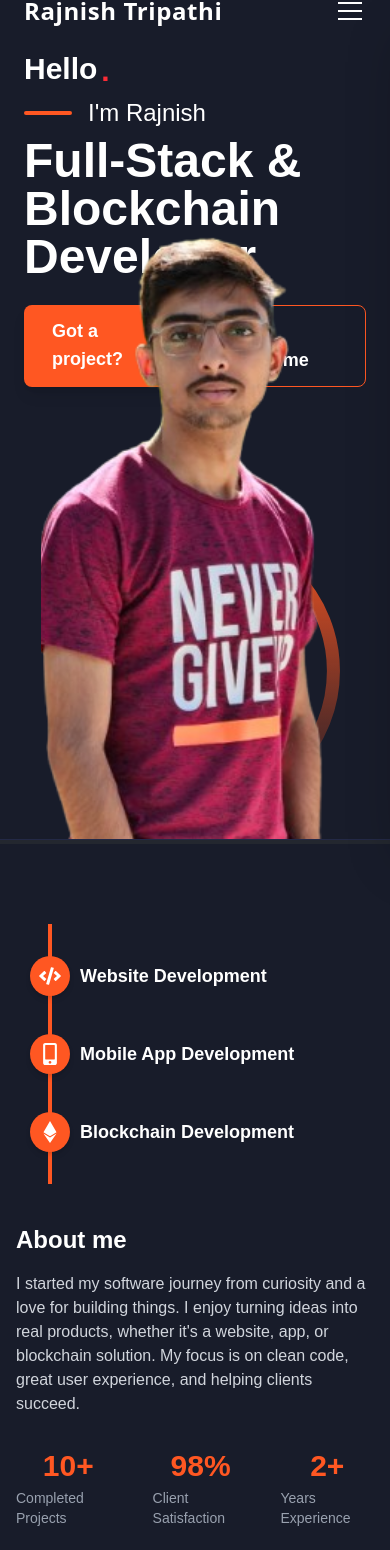
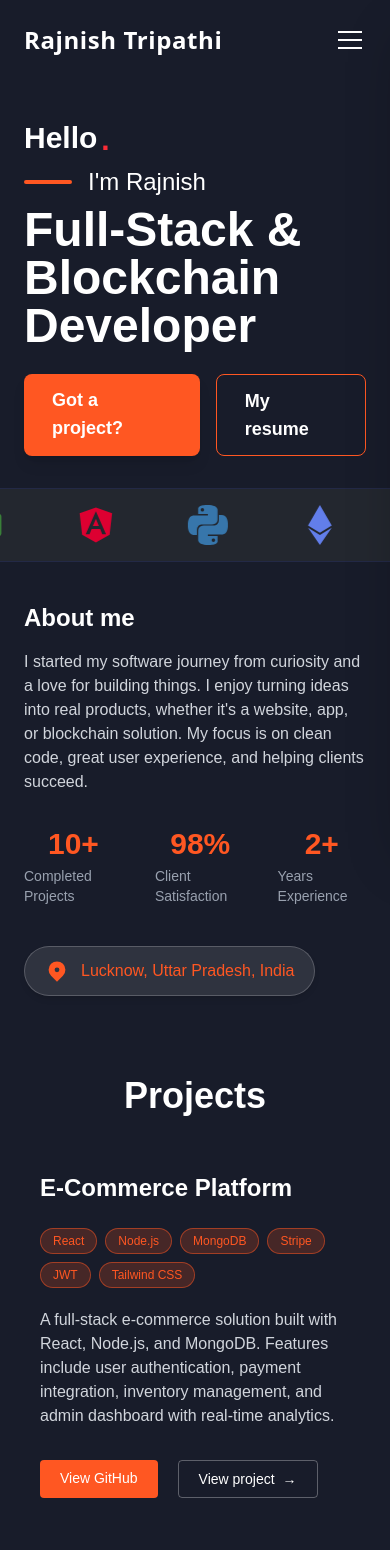
Before and after one commit to RajnishXCode/portfolio, a React (Vite) app: page / in a window 390 px wide. Shown: the top 1550 px of the page. Built offline with nearby package versions, Linux system fonts and the light colour scheme; a web font is replaced by a local one.

Commit message:
feat: add tailwind-scrollbar-hide dependency and update styles across components for improved UI responsiveness

```diff
--- a/package.json
+++ b/package.json
@@ -15,6 +15,7 @@
     "react-dom": "^19.1.0",
     "react-icons": "^5.5.0",
     "react-router-dom": "^7.6.3",
+    "tailwind-scrollbar-hide": "^4.0.0",
     "tailwindcss": "^4.1.11"
   },
   "devDependencies": {
--- a/src/components/Footer.tsx
+++ b/src/components/Footer.tsx
@@ -6,8 +6,8 @@ import { footerText, userTitle, socialLinks } from "../constants/globalData";
 function Footer() {
   return (
     <div className="bg-background text-white flex flex-col items-center justify-center py-5 mt-10 border-t border-[#232946] backdrop-blur-sm">
-      <div className="text-2xl font-bold">{userTitle}</div>
-      <div className="text-sm">{footerText}</div>
+      <div className="text-xl md:text-2xl font-bold">{userTitle}</div>
+      <div className="text-[10px] md:text-sm">{footerText}</div>
       <div className="flex flex-row items-center justify-center gap-4 mt-4">
         <div
           className="flex items-center justify-center bg-white rounded-full p-2 cursor-pointer"
--- a/src/components/Homepage/About.tsx
+++ b/src/components/Homepage/About.tsx
@@ -3,9 +3,9 @@ import { timeline, stats, aboutData } from '../../constants/Homepage/aboutData';
 
 const About: React.FC = () => {
   return (
-    <section className="w-full max-w-6xl mx-auto flex flex-col md:flex-row gap-10 md:gap-20 py-20 md:py-28 px-4 md:px-8">
+    <section className="w-full max-w-6xl mx-auto flex flex-col md:flex-row gap-10 md:gap-20 py-10 md:py-20 md:py-28 px-6 md:px-8">
 
-      <div className="md:w-1/2 flex flex-col items-start">
+      <div className="hidden md:flex md:w-1/2 flex-col items-start">
         <div className="relative flex flex-col justify-center h-full" style={{ minHeight: '260px' }}>
           <div className="absolute left-8 top-0 bottom-0 w-1 bg-secondary z-0" style={{height: '100%'}}></div>
           <div className="flex flex-col justify-between h-full" style={{ minHeight: '220px' }}>
--- a/src/components/Homepage/Hero.tsx
+++ b/src/components/Homepage/Hero.tsx
@@ -17,12 +17,12 @@ const Hero = () => {
   };
 
   return (
-    <section className="relative h-screen min-h-screen flex flex-col justify-center bg-primary overflow-hidden">
+    <section className="relative h-auto md:h-screen flex flex-col justify-center bg-primary overflow-hidden">
       <Navbar />
 
       <div className="flex flex-col md:flex-row items-center justify-center w-full max-w-6xl mx-auto gap-0 flex-grow h-full px-6 md:px-12">
 
-        <div className="w-full md:w-1/2 flex flex-col justify-center items-start h-full md:pr-8 z-10">
+        <div className="w-full mt-10 md:w-1/2 flex flex-col justify-center items-start h-full md:pr-8 z-10">
           <div className="flex flex-col justify-center h-full w-full">
             <span className="block text-3xl md:text-4xl font-bold text-white mb-2">
               {heroData.greeting}<span className="text-red-500 align-middle ml-1">.</span>
@@ -54,7 +54,7 @@ const Hero = () => {
           </div>
         </div>
 
-        <div className="w-full md:w-1/2 flex items-center justify-center relative h-full min-h-[420px]">
+        <div className="hidden md:flex w-full md:w-1/2 items-center justify-center relative h-full min-h-[420px]">
           {/* Chevrons */}
           <FaLessThan size={100} className='text-secondary/70 absolute -left-5 top-[40%] -translate-y-1/2 z-0 hidden md:block' />
           <FaGreaterThan  size={100} className='text-secondary/70 absolute -right-5 top-[80%] -translate-y-1/2 z-0 hidden md:block' />
--- a/src/components/Homepage/Portfolio.tsx
+++ b/src/components/Homepage/Portfolio.tsx
@@ -3,19 +3,19 @@ import { projects, portfolioData } from '../../constants/Homepage/portfolioData'
 
 const Portfolio: React.FC = () => {
   return (
-    <section id="projects" className="min-h-screen bg-primary py-20">
+    <section id="projects" className="min-h-screen bg-primary py-10 md:py-20 px-6 md:px-12">
       <div className="max-w-6xl mx-auto px-4">
         {/* Section Header */}
-        <div className="flex flex-col items-center mb-20">
+        <div className="flex flex-col items-center mb-10 md:mb-20 ">
           <h2 className="text-4xl font-bold text-white text-center mb-4">{portfolioData.section.title}</h2>
-          <div className="relative">
+          <div className="relative hidden md:block">
             <div className="h-16 w-1 bg-secondary mx-auto"></div>
             <div className="absolute bottom-0 left-1/2 transform translate-x-[-40%] translate-y-4 h-2 w-2 bg-secondary rounded-full"></div>
           </div>
         </div>
 
         {/* Projects List */}
-        <div className="space-y-32 mt-16">
+        <div className="space-y-12 md:mt-16">
           {projects.map((project, idx) => (
             <div
               key={idx}
@@ -59,7 +59,7 @@ const Portfolio: React.FC = () => {
               </div>
 
               {/* Project Image */}
-              <div className="lg:w-1/2 flex items-center justify-center">
+              <div className="lg:w-1/2 flex items-center justify-center hidden md:block">
                 <div className={`relative w-full ${idx % 2 === 0 ? 'flex justify-end' : 'flex justify-start'}`}>
                   {/* Shadow box behind content */}
                   <div className={`absolute w-5/6 h-full rounded-lg border-2 border-white/20 shadow-lg
--- a/src/components/Homepage/Pricing.tsx
+++ b/src/components/Homepage/Pricing.tsx
@@ -19,23 +19,23 @@ const Pricing = () => {
   };
 
   return (
-    <section className="min-h-screen bg-[#181c2a] dark:bg-[#181c2a] py-20 px-6 md:px-12">
+    <section className="min-h-screen bg-[#181c2a] dark:bg-[#181c2a] py-10 md:py-20 px-6 md:px-12">
       <div className=" mx-auto px-4 sm:px-6 lg:px-8">
-        <div className="text-center mb-16">
+        <div className="text-center mb-10 md:mb-16">
           <h2 className="text-3xl md:text-4xl font-bold text-white mb-4">
             {sectionTitle}
           </h2>
-          <p className="text-xl text-gray-300 max-w-3xl mx-auto">
+          <p className="text-md md:text-xl text-gray-300 max-w-3xl mx-auto">
             {sectionDescription1} <br /> {sectionDescription2}
           </p>
         </div>
 
         {/* Pricing Cards */}
-        <div className="grid grid-cols-1 md:grid-cols-3 gap-8">
+        <div className="md:grid grid-cols-1 md:grid-cols-3 gap-8 overflow-x-auto md:overflow-visible flex md:block space-x-4 md:space-x-0 px-2 md:px-0 h-auto py-8 scrollbar-hide">
           {pricingPlans.map((plan, index) => (
             <div
               key={index}
-              className={`relative bg-white/10 dark:bg-white/10 rounded-2xl shadow-lg hover:shadow-accent/30 transition-all duration-300 transform hover:-translate-y-2 border-2 ${
+              className={`min-w-[85%] md:min-w-0 relative bg-white/10 dark:bg-white/10 rounded-2xl shadow-lg hover:shadow-accent/30 transition-all duration-300 transform hover:-translate-y-2 border-2 ${
                 plan.popular
                   ? "border-secondary scale-105"
                   : "border-white/20 dark:border-white/20 hover:border-secondary"
@@ -55,16 +55,6 @@ const Pricing = () => {
                 <h3 className="text-2xl font-bold text-white mb-2">
                   {plan.name}
                 </h3>
-
-                {/* Price */}
-                {/* <div className="mb-4">
-                  <span className="text-4xl font-bold text-white">
-                    {plan.price}
-                  </span>
-                  <span className="text-gray-300 ml-2">
-                    {plan.duration}
-                  </span>
-                </div> */}
 
                 {/* Description */}
                 <p className="text-gray-300 mb-8 leading-relaxed">
@@ -104,17 +94,17 @@ const Pricing = () => {
         </div>
 
         {/* Additional Info */}
-        <div className="mt-16 text-center">
+        <div className="mt-10 md:mt-16 text-center">
           <div className="bg-white/10 dark:bg-white/10 rounded-2xl p-8 shadow-lg border border-white/20 dark:border-white/20">
             <h3 className="text-2xl font-bold text-white mb-4">
               {customSolutionTitle}
             </h3>
-            <p className="text-white/80 mb-6 max-w-xl mx-auto">
+            <p className="text-white/80 text-sm md:text-base mb-6 max-w-xl mx-auto">
               {customSolutionDescription1} <br /> {customSolutionDescription2}
             </p>
             <div
               onClick={() => ctaHandler("Custom Solution")}
-              className="bg-secondary text-white max-w-md mx-auto px-8 py-4 rounded-lg text-lg font-semibold hover:bg-secondary/80 transition-all duration-300 transform hover:scale-105 shadow-lg hover:shadow-xl"
+              className="bg-secondary text-white max-w-md mx-auto px-8 py-4 rounded-lg md:text-lg font-semibold hover:bg-secondary/80 transition-all duration-300 transform hover:scale-105 shadow-lg hover:shadow-xl"
             >
               {customSolutionButtonText}
             </div>
--- a/src/index.css
+++ b/src/index.css
@@ -1,5 +1,7 @@
 @import "tailwindcss";
 @import "./theme.css";
+@import 'tailwind-scrollbar-hide/v4';
+
 
 
 
```
Also changed, not shown: 1 other file (tests, documents, lock files or other folders).
